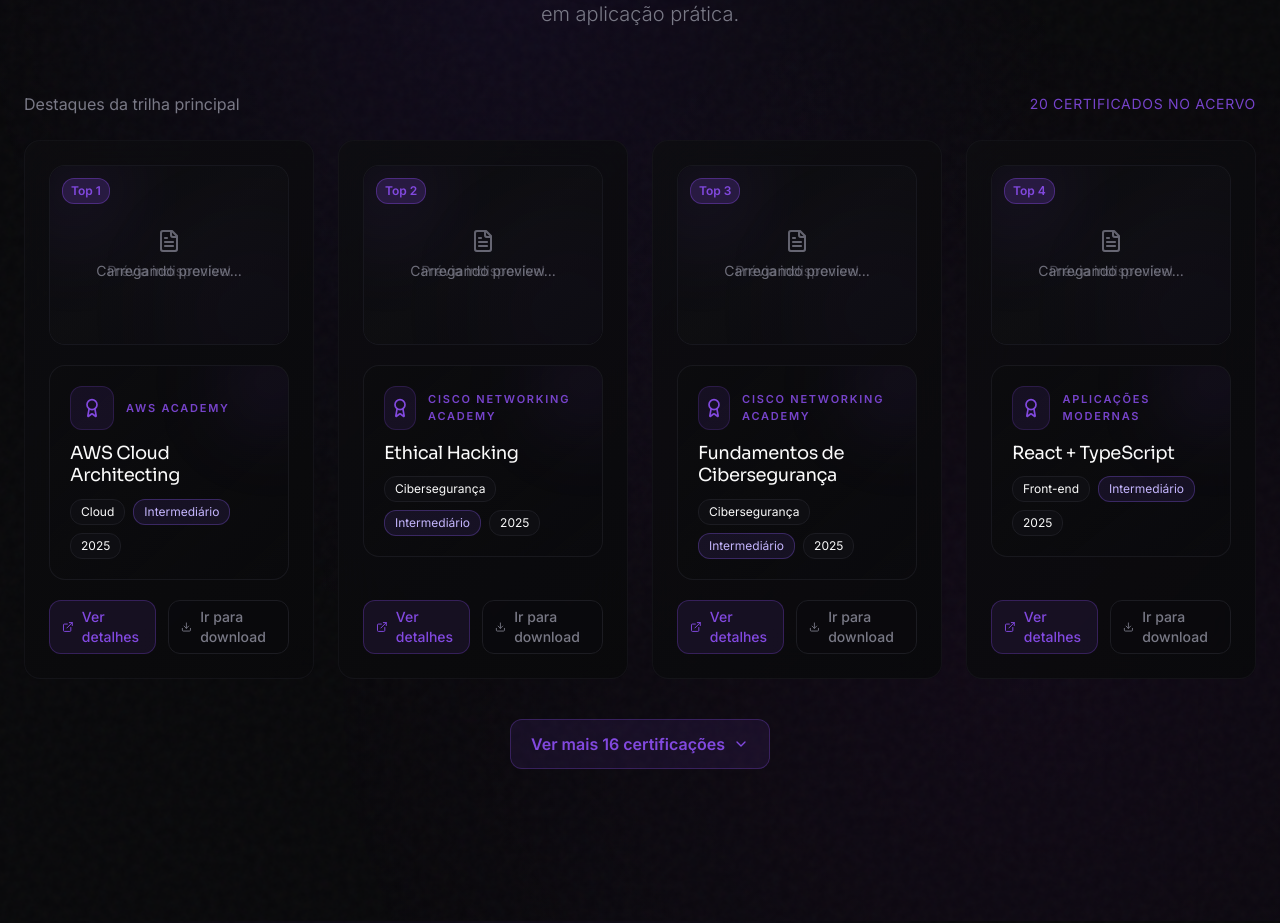
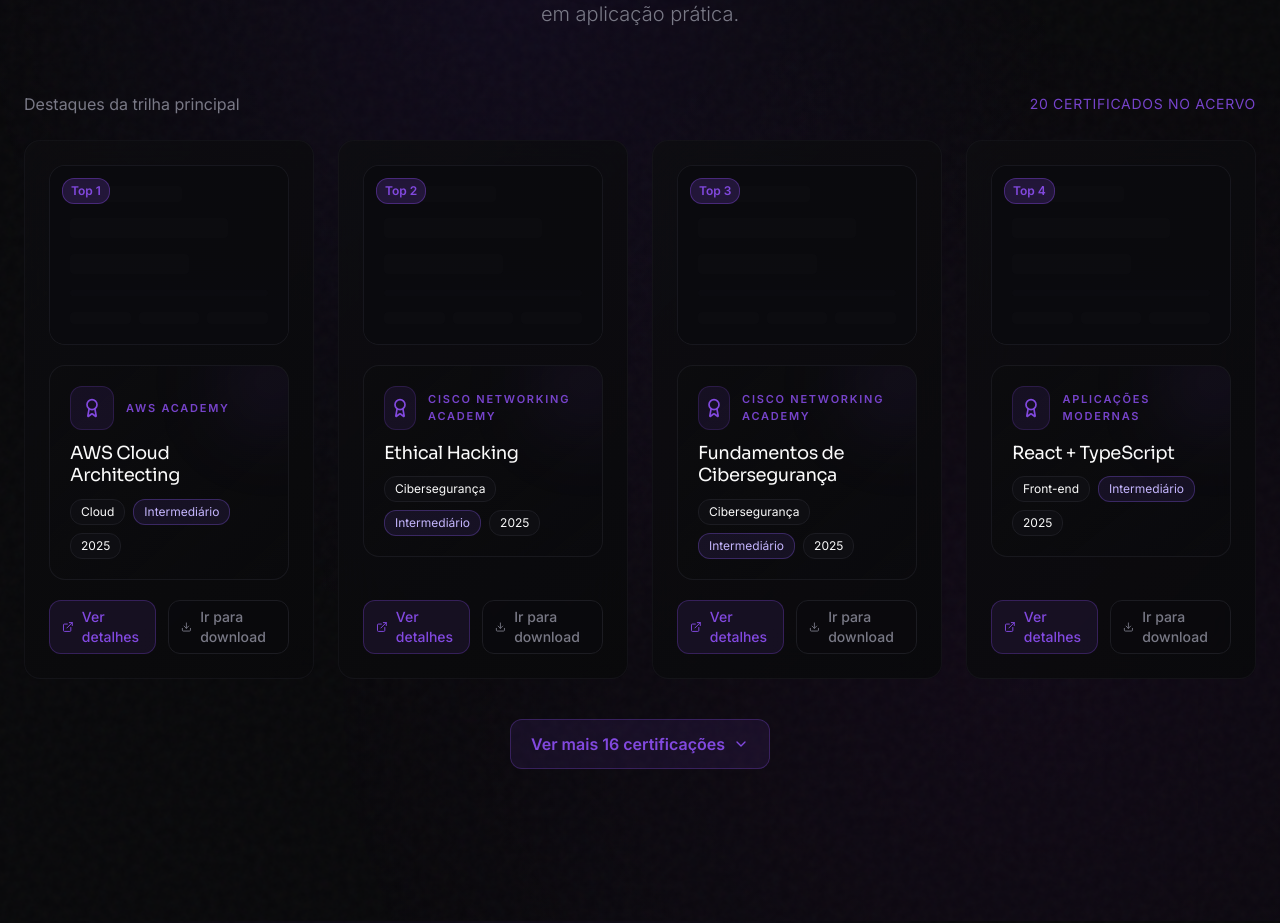
Before and after one commit to MarceloBatistazul/MeuPortifolio, a React (Vite) app: page / in a window 1280 px wide. Shown: the part 7370-8293 px from the top of the page. Built offline with nearby package versions, Linux system fonts and the light colour scheme; the HTML template or start-up script is replaced by a standard one.

Commit message:
atualização certificação

```diff
--- a/src/components/CertificationsSection.tsx
+++ b/src/components/CertificationsSection.tsx
@@ -5,7 +5,6 @@ import {
   ChevronUp,
   Download,
   ExternalLink,
-  FileText,
 } from "lucide-react";
 
 type Certification = {
@@ -259,12 +258,18 @@ const CertificationCard = memo(({ cert, rank }: { cert: Certification; rank?: nu
         )}
 
         {!isPreviewLoaded && (
-          <div className="absolute inset-0 z-[1] overflow-hidden bg-gradient-to-br from-card via-secondary/30 to-card">
-            <div className="absolute -top-10 -left-10 h-32 w-32 rounded-full bg-primary/15 blur-2xl animate-pulse" />
-            <div className="absolute -bottom-12 -right-12 h-40 w-40 rounded-full bg-primary/10 blur-3xl animate-pulse" />
-            <div className="relative h-full w-full flex flex-col items-center justify-center gap-2 text-muted-foreground/90">
-              <FileText className="h-6 w-6 animate-pulse" />
-              <span className="text-sm">Carregando preview...</span>
+          <div className="absolute inset-0 z-[1] overflow-hidden bg-card/80">
+            <div className="absolute inset-0 -translate-x-full bg-gradient-to-r from-transparent via-white/10 to-transparent animate-shimmer" />
+            <div className="h-full w-full p-4 md:p-5 flex flex-col gap-3 md:gap-4">
+              <div className="h-4 w-24 md:w-28 rounded bg-secondary/80 animate-pulse" />
+              <div className="h-5 w-4/5 rounded bg-secondary/70 animate-pulse" />
+              <div className="h-5 w-3/5 rounded bg-secondary/70 animate-pulse" />
+              <div className="flex-1 rounded-xl bg-secondary/65 animate-pulse" />
+              <div className="grid grid-cols-3 gap-2">
+                <div className="h-3 rounded bg-secondary/70 animate-pulse" />
+                <div className="h-3 rounded bg-secondary/70 animate-pulse" />
+                <div className="h-3 rounded bg-secondary/70 animate-pulse" />
+              </div>
             </div>
           </div>
         )}
@@ -275,11 +280,12 @@ const CertificationCard = memo(({ cert, rank }: { cert: Certification; rank?: nu
           aria-label={`Pré-visualização do certificado ${cert.title}`}
           onLoad={() => setIsPreviewLoaded(true)}
           onError={() => setIsPreviewLoaded(true)}
-          className="h-full w-full pointer-events-none"
+          className={`h-full w-full pointer-events-none transition-opacity duration-300 ${
+            isPreviewLoaded ? "opacity-100" : "opacity-0"
+          }`}
         >
-          <div className="h-full w-full flex flex-col items-center justify-center gap-2 bg-gradient-to-br from-secondary/60 to-card text-muted-foreground">
-            <FileText className="h-6 w-6" />
-            <span className="text-sm">Prévia indisponível</span>
+          <div className="h-full w-full flex items-center justify-center bg-gradient-to-br from-secondary/60 to-card text-muted-foreground text-sm">
+            Prévia indisponível
           </div>
         </object>
 
```
